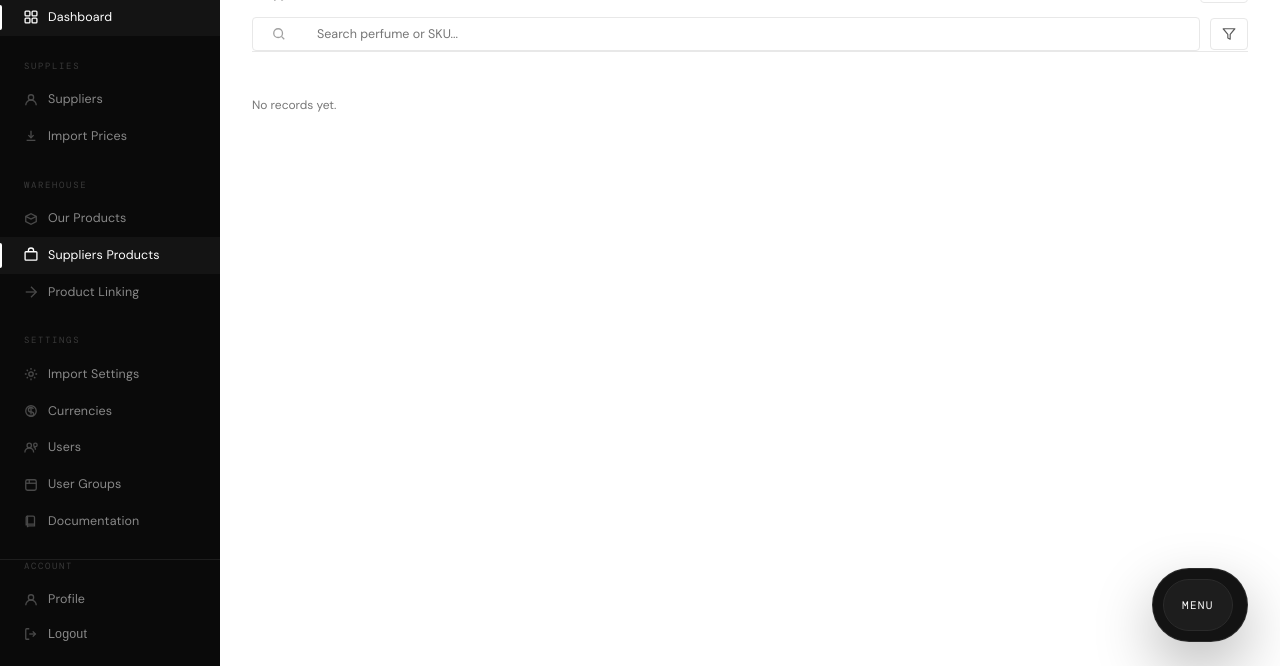
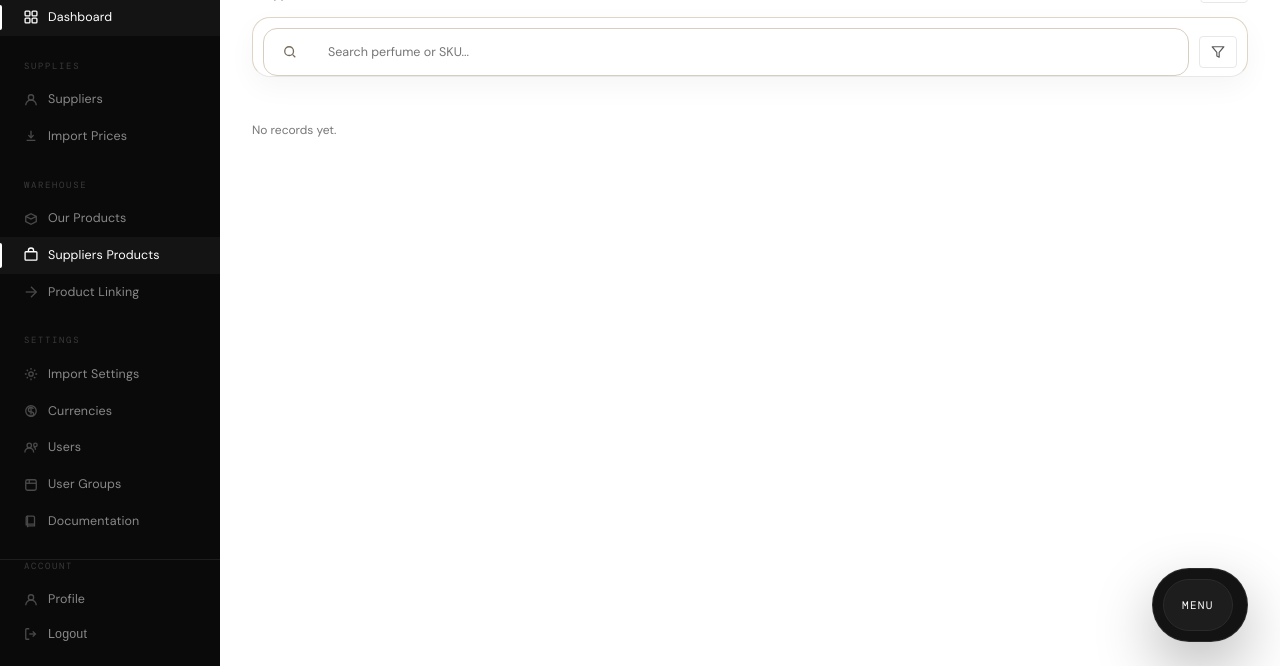
Before and after one commit to voskanyant/PerfumeX, a Django app: page /admin/products/ in a window 1280 px wide. Shown: the part 134-800 px from the top of the page. Run offline with Django 5.2, Linux system fonts and the light colour scheme; the visitor is signed in with stand-in values (Sample User, id 1); data comes from the database, SQL or seed files in the repository; data that the repository does not hold is empty; some web fonts are replaced.

Commit message:
Refine product search visibility

```diff
--- a/prices/static/prices/css/products.css
+++ b/prices/static/prices/css/products.css
@@ -66,10 +66,25 @@
   gap: 10px;
 }
 
+.products-page .search-inline-row {
+  padding: 10px;
+  border: 1px solid #dfd5c6;
+  border-radius: 18px;
+  background:
+    linear-gradient(180deg, rgba(255, 255, 255, 0.98) 0%, rgba(249, 246, 240, 0.98) 100%);
+  box-shadow:
+    0 10px 28px rgba(10, 10, 10, 0.04),
+    inset 0 1px 0 rgba(255, 255, 255, 0.8);
+}
+
 .search-input-wrap {
   position: relative;
   flex: 1;
   min-width: 0;
+}
+
+.products-page .search-input-wrap {
+  isolation: isolate;
 }
 
 .products-page .search-wrap-inner,
@@ -87,9 +102,59 @@
   padding-left: 64px !important;
 }
 
+.products-page .search-strip .search-input-wrap input {
+  min-height: 48px;
+  border: 1px solid #d7cec1;
+  border-radius: 14px;
+  background: rgba(255, 255, 255, 0.96);
+  box-shadow:
+    inset 0 1px 0 rgba(255, 255, 255, 0.8),
+    0 1px 0 rgba(10, 10, 10, 0.02);
+  transition:
+    border-color var(--transition),
+    box-shadow var(--transition),
+    background var(--transition);
+}
+
+.products-page .search-strip .search-input-wrap input:hover {
+  border-color: #c6baa8;
+}
+
+.products-page .search-strip .search-input-wrap input:focus {
+  border-color: #0f0f0f;
+  background: var(--white);
+  box-shadow:
+    0 0 0 3px rgba(15, 15, 15, 0.06),
+    inset 0 1px 0 rgba(255, 255, 255, 0.92);
+}
+
 .products-page .search-wrap-inner .search-icon,
 .generic-list-page .search-wrap-inner .search-icon {
   left: 20px !important;
+}
+
+.products-page .search-wrap-inner .search-icon {
+  color: #756b5d;
+}
+
+.products-page .search-input-wrap::after {
+  content: "";
+  position: absolute;
+  left: 14px;
+  right: 14px;
+  bottom: -3px;
+  height: 2px;
+  border-radius: 999px;
+  background: linear-gradient(90deg, #111111 0%, #6d6256 55%, #d8cdbd 100%);
+  transform: scaleX(0);
+  transform-origin: left center;
+  opacity: 0;
+  pointer-events: none;
+}
+
+.products-page .search-input-wrap.is-loading::after {
+  opacity: 1;
+  animation: searchProgress 0.82s cubic-bezier(0.22, 0.9, 0.32, 1) forwards;
 }
 
 .filter-icon-btn {
@@ -307,6 +372,14 @@
   box-shadow: 0 14px 32px rgba(10, 10, 10, 0.06);
 }
 
+.products-page .search-inline-row.is-pinned {
+  padding: 10px;
+  border-color: #d8cdbd;
+  box-shadow:
+    0 18px 34px rgba(10, 10, 10, 0.08),
+    inset 0 1px 0 rgba(255, 255, 255, 0.84);
+}
+
 .search-sticky-placeholder {
   display: none;
 }
@@ -366,6 +439,17 @@
   letter-spacing: 0.08em;
   text-transform: uppercase;
   color: var(--grey-500);
+}
+
+@keyframes searchProgress {
+  from {
+    transform: scaleX(0);
+    opacity: 0.92;
+  }
+  to {
+    transform: scaleX(1);
+    opacity: 1;
+  }
 }
 
 @media (max-width: 991.98px) {
@@ -477,6 +561,12 @@
     box-shadow: 0 10px 24px rgba(10, 10, 10, 0.08);
   }
 
+  .products-page .search-inline-row,
+  .products-page .search-inline-row.is-pinned {
+    padding: 8px;
+    border-radius: 16px;
+  }
+
   .products-page .search-strip,
   .generic-list-page .search-strip {
     gap: 6px;
@@ -490,6 +580,11 @@
   .products-page .search-wrap-inner input {
     padding-left: 34px !important;
     font-size: 16px !important;
+  }
+
+  .products-page .search-strip .search-input-wrap input {
+    min-height: 40px;
+    border-radius: 12px;
   }
 
   .products-page .search-wrap-inner .search-icon {
--- a/prices/static/prices/js/list-search.js
+++ b/prices/static/prices/js/list-search.js
@@ -275,6 +275,8 @@
     function setSearchLoading(isLoading) {
         if (!searchInputWrap) return;
         if (isLoading) {
+            searchInputWrap.classList.remove("is-loading");
+            void searchInputWrap.offsetWidth;
             searchInputWrap.classList.add("is-loading");
         } else {
             searchInputWrap.classList.remove("is-loading");
```
